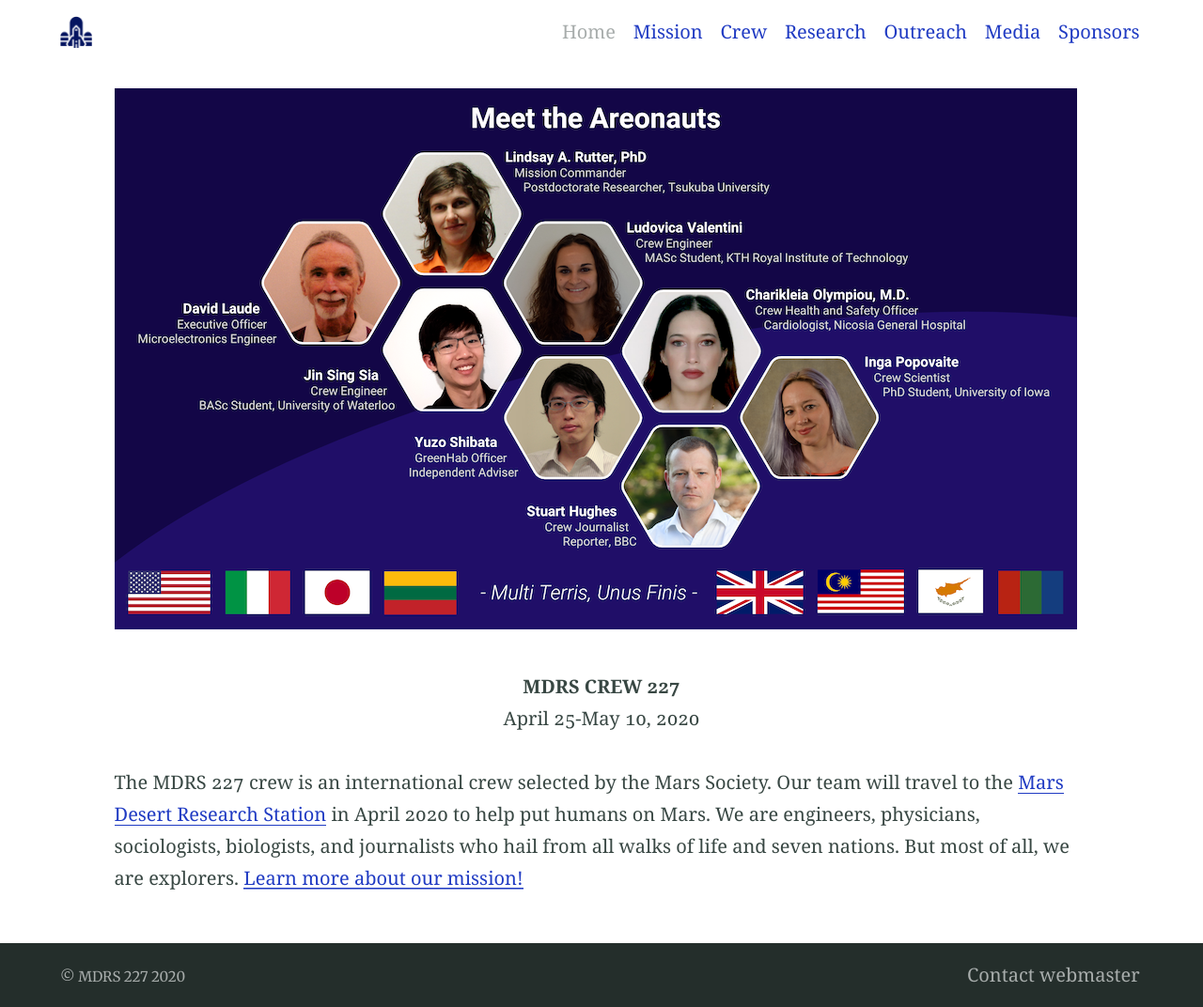
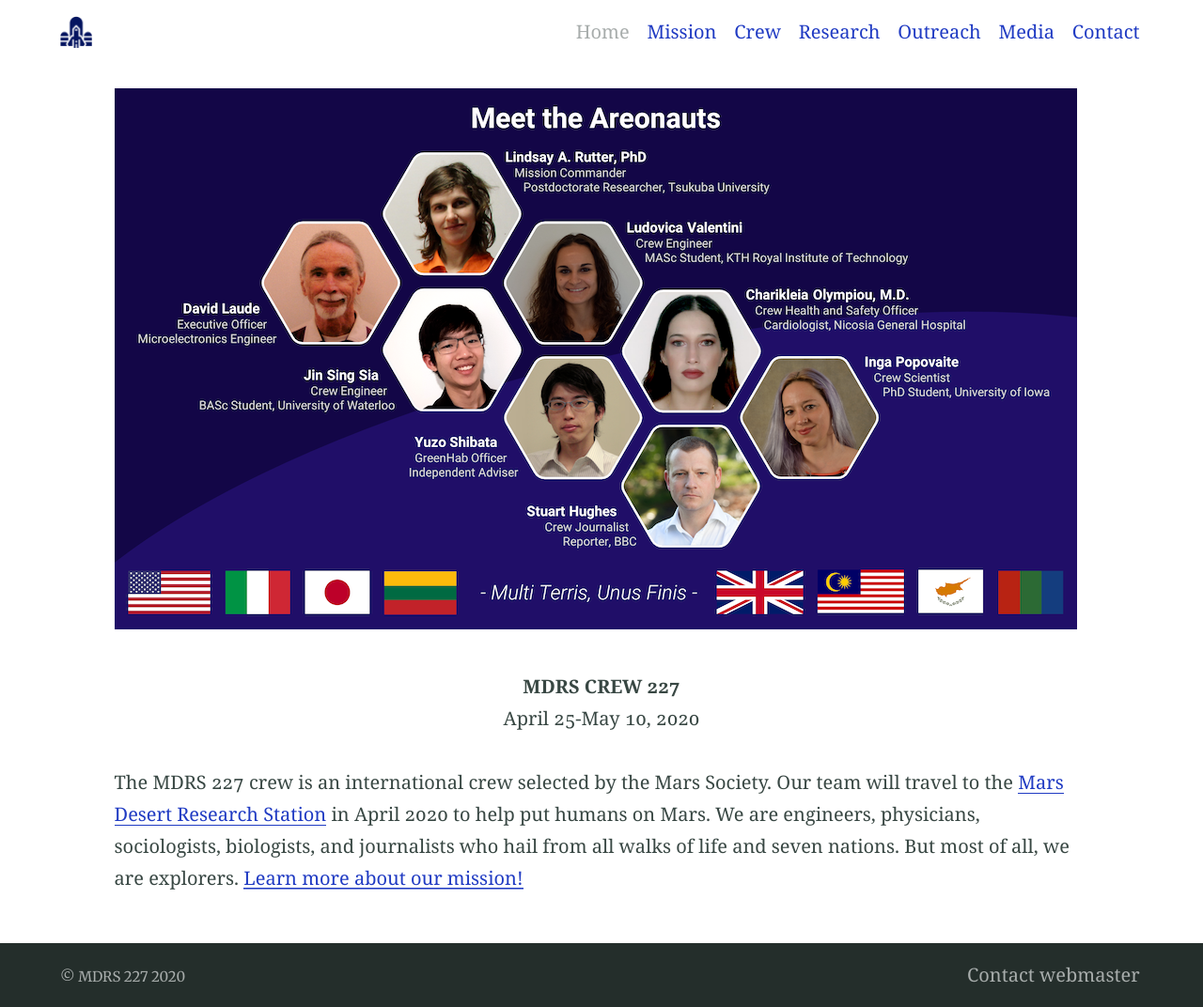
Before and after one commit to mdrs228/mdrs227.github.io, a Jekyll site: the page built from index.md, in a window 1280 px wide. Shown: the whole page at 94% size. Built offline with Jekyll 4.4.1, drawn with Linux system fonts in a browser that asks for light colours; our own code applies the rules of GitHub Pages for plain Markdown files.

Commit message:
Update _config.yml

```diff
--- a/_config.yml
+++ b/_config.yml
@@ -105,15 +105,15 @@
 - title: Mission
   url: /mission/
 - title: Crew
-  url: /contact/
+  url: /crew/
 - title: Research
   url: /research/
 - title: Outreach
   url: /outreach/
 - title: Media
   url: /media/
-- title: Sponsors
-  url: /sponsors/
+- title: Contact
+  url: /contact/
 
 navigation_footer:
 - title: Contact webmaster
```
